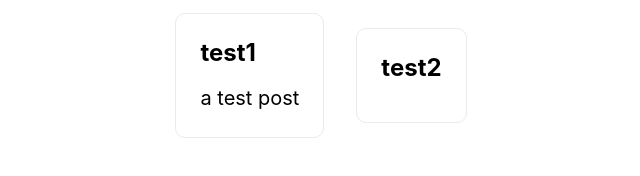
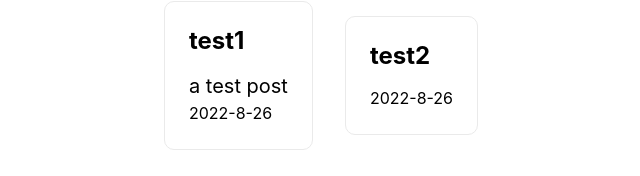
Before and after one commit to Bdbmzwsc/bmsc_site, a Next.js app: page / in a window 1280 px wide. Shown: the part 325-501 px from the top of the page, without its empty margins (319-959 px from the left). Built offline with nearby package versions, Linux system fonts and the light colour scheme.

Commit message:
added index date

```diff
--- a/pages/index.tsx
+++ b/pages/index.tsx
@@ -33,6 +33,7 @@ const Home: NextPage = ({allpostsdata}: any) => {
               <a className={styles.card} href={`/post/${id}`}>
                   <h2>{title}</h2>
                   <p>{des}</p>
+                  <div className={styles.date}>{date}</div>
               </a>
             )
           })}
--- a/styles/Home.module.css
+++ b/styles/Home.module.css
@@ -52,6 +52,11 @@
 .description {
   line-height: 1.5;
   font-size: 1.5rem;
+}
+.date {
+   margin: 0;
+   font-size: 1rem;
+   line-height: 1.5;
 }
 
 .code {
```
